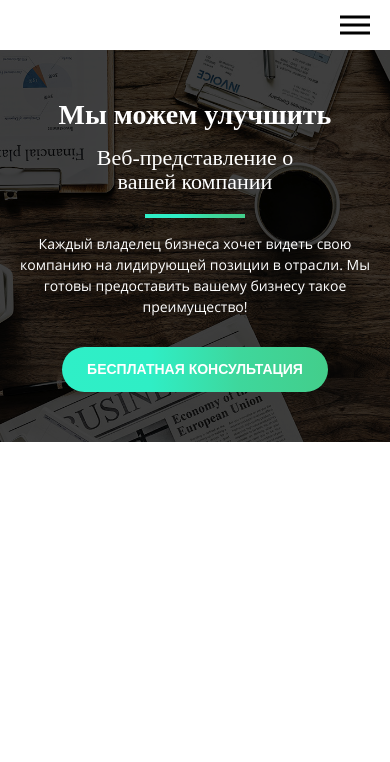
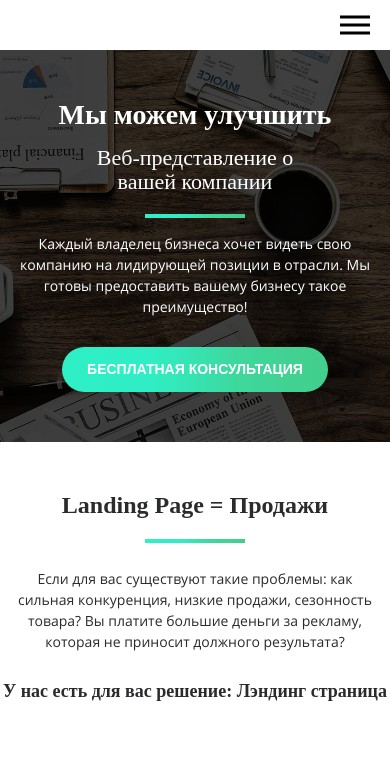
Before and after one commit to YuriyShandor/MyMind, a plain HTML site: page index.html in a window 390 px wide. Drawn offline with nearby package versions, Linux system fonts and the light colour scheme; a script that the page names is missing; a web font is replaced by a local one.

Commit message:
Add Section Landing

```diff
--- a/index.html
+++ b/index.html
@@ -50,7 +50,20 @@
     </div>
   </section>
 
-  <section></section>
+  <!-- Section Lending -->
+  <section class="lending">
+    <div class="container">
+      <div class="row section-heading">
+        <h2 class="section-heading__ttl">Landing Page = Продажи</h2>
+        <div class="section-heading__line"></div>
+        <p class="section-heading__discr">Если для вас существуют такие проблемы: как сильная конкуренция, низкие продажи, сезонность товара? Вы платите большие деньги за рекламу, которая не приносит должного результата?</p>
+      </div>
+      <div class="row lending-block">
+        <h2>У нас есть для вас решение: Лэндинг страница</h2>
+      </div>
+    </div>
+  </section>
+
   <section></section>
   <section></section>
   <section></section>
--- a/scss/style.scss
+++ b/scss/style.scss
@@ -400,22 +400,77 @@ section {
   }
 }
 
+// Section Lending
+.lending {
+  padding-top: 60px;
+  padding-bottom: 100px;
 
+  &-block {
+    margin-top: 40px;
+    display: -ms-flex;
+    display: -webkit-box;
+    display: -ms-flexbox;
+    display: flex;
+    -webkit-box-pack: center;
+        -ms-flex-pack: center;
+            justify-content: center;
 
-@media only screen and (max-width : 1199px) {
-
+    h2 {
+      font-size: 24px;
+      font-weight: 600;
+      text-align: center;
+    }
+  }
 }
 
 @media only screen and (max-width : 991px) {
+  .lending {
+    padding-top: 60px;
+    padding-bottom: 80px;
 
+    &-block {
+      margin-top: 40px;
+
+      h2 {
+        font-size: 22px;
+      }
+    }
+  }
 }
 
 @media only screen and (max-width : 767px) {
+  .lending {
+    padding-top: 50px;
+    padding-bottom: 60px;
 
+    &-block {
+      margin-top: 30px;
+
+      h2 {
+        font-size: 20px;
+      }
+    }
+  }
 }
 
 @media only screen and (max-width : 576px) {
+  .lending {
+    padding-bottom: 50px;
 
+    .section-heading {
+      &__discr {
+        width: 95%;
+      }
+    }
+
+    &-block {
+      margin-top: 30px;
+
+      h2 {
+        font-size: 18px;
+      }
+    }
+  }
 }
 
 
```
Also changed, not shown: css/style.css.
